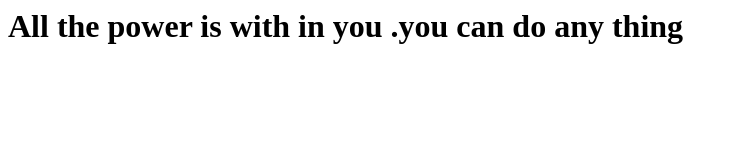
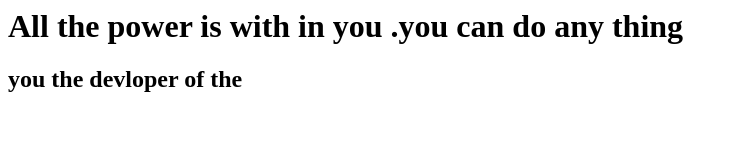
Before and after one commit to singhabhishek9835/firstgitrepo, a plain HTML site: page index.html in a window 1280 px wide. Shown: the whole page, without its empty margins (0-738 px from the left). Drawn offline with Linux system fonts and the light colour scheme.

Commit message:
added new line

```diff
--- a/index.html
+++ b/index.html
@@ -1,5 +1,7 @@
 <html>
 	<body>
 		<h1>	All the power is with in you .you can do any thing </h1>
+		<h2> you the devloper of the <h2>
+
 	</body>
 	</html>
```
